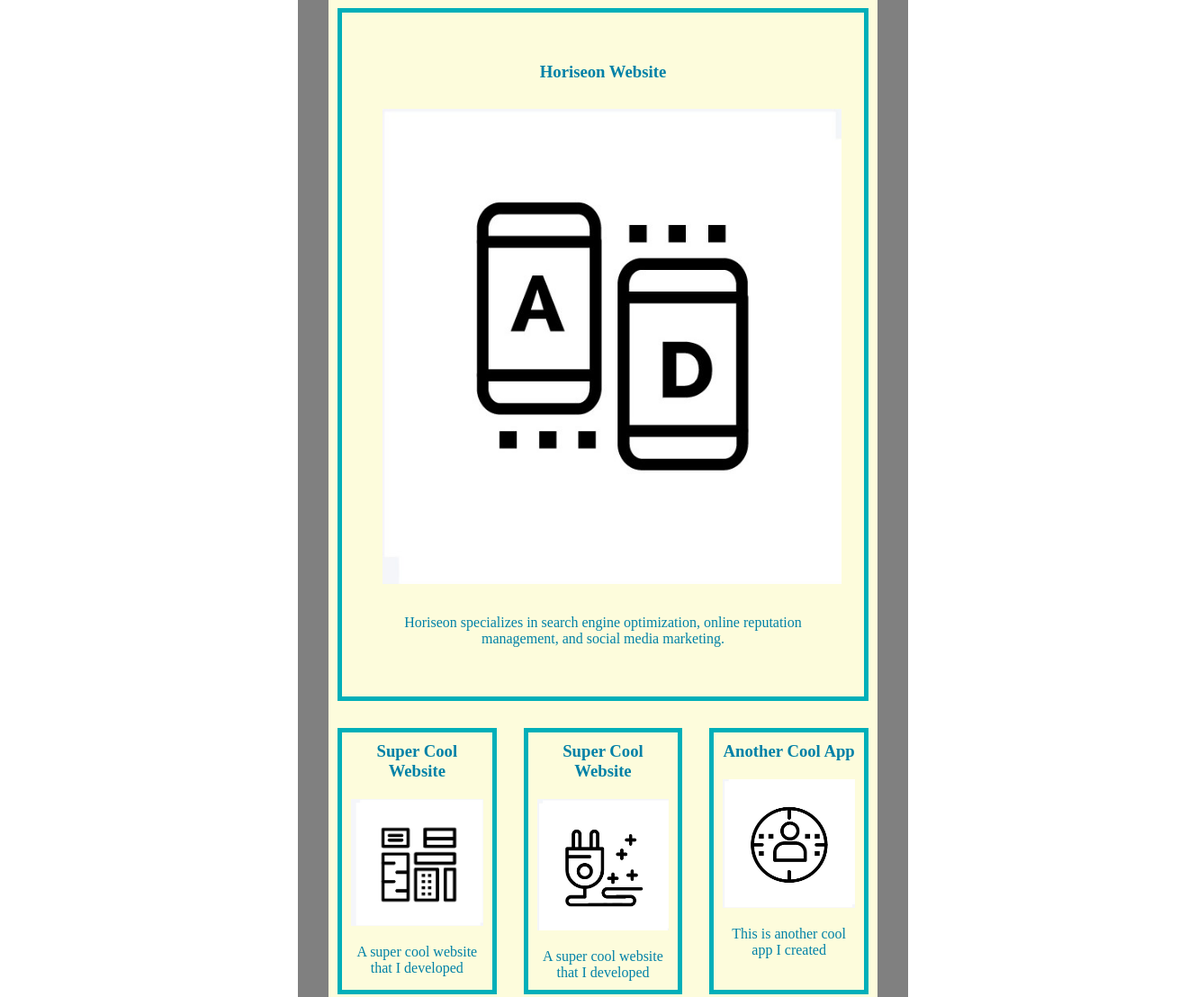
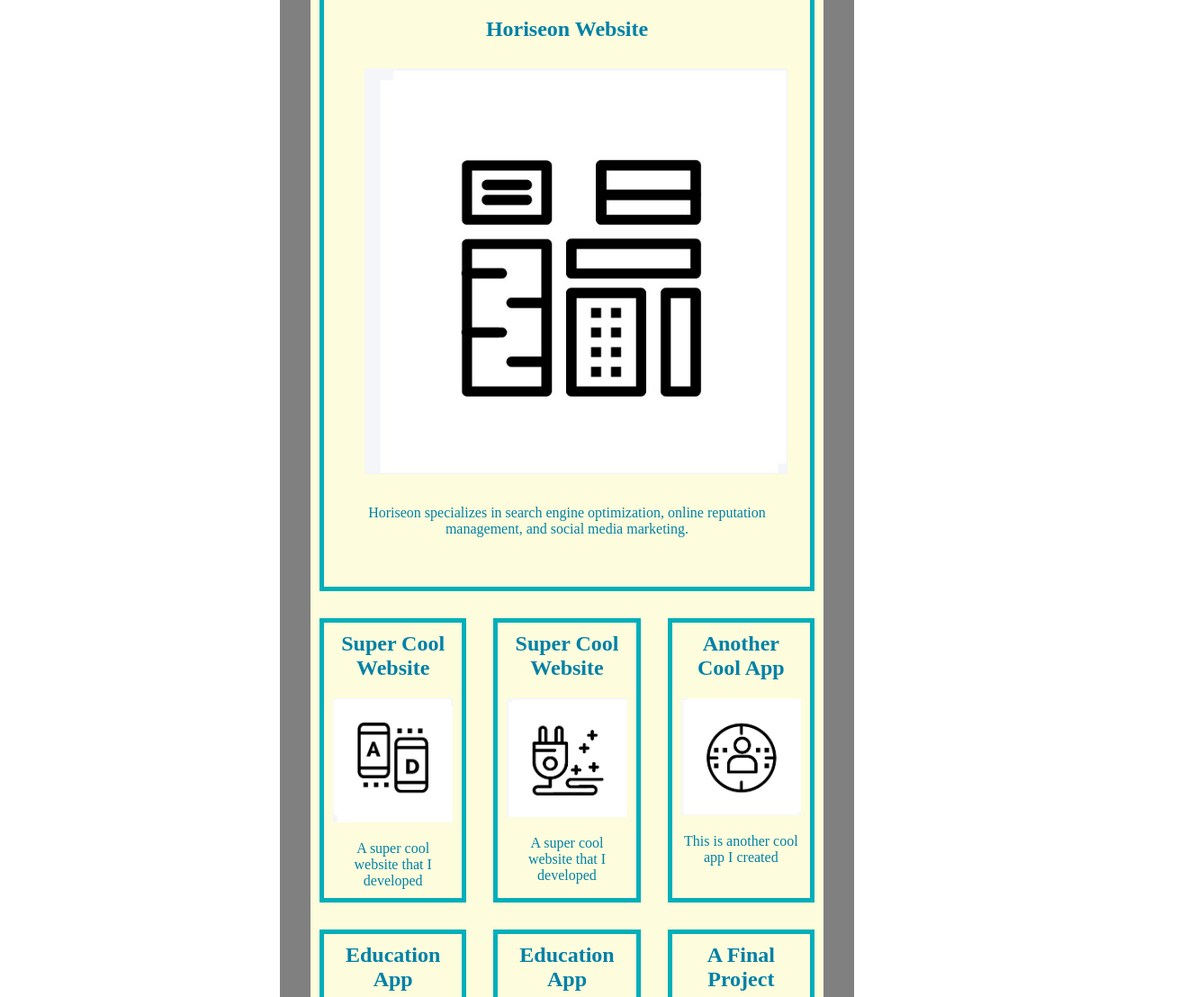
Before and after one commit to ddurmala/dana_prof_portfolio, a plain HTML site: page index.html in a window 1280 px wide. Shown: the part 920-2028 px from the top of the page at 90% size, 1320 px wide, since content can reach past the window. Drawn offline with Linux system fonts and the light colour scheme; a web font is replaced by a local one.

Commit message:
switched icons

```diff
--- a/assets/css/style.css
+++ b/assets/css/style.css
@@ -18,7 +18,6 @@
 html,
 body {
     height: 100%;
-    width: 100%;
 }
 
 body {
@@ -26,6 +25,7 @@ body {
     flex-direction: column;
     flex: 1;
     padding: 10px;
+    max-width: 1200px;
 }
 
 img {
@@ -49,7 +49,7 @@ img {
     justify-content: flex-end;
     flex-direction: column;
     background-size: cover;
-    top: 50px;
+    margin-top: 50px;
 }
 
 .logo {
@@ -65,7 +65,7 @@ img {
     position: absolute;
     display: block;
     /*z-index: 2;*/
-    right: 15px;
+    right: 30px;
 }
 
 ul {
@@ -74,7 +74,7 @@ ul {
 }
 
 .header-pic {
-    display: block;
+
     width: 100%;
     background-size: cover;
     top: 30px;
@@ -120,6 +120,10 @@ h2 {
 
 }
 
+h3 {
+    font-size: 24px;
+}
+
 section article.mainApp {
     grid-column: 1 / 4;
     padding: 45px 25px;
@@ -135,6 +139,7 @@ section article.mainApp {
     width: auto;
 }
 
+
 #contactinfo {
     display: flex;
     flex-direction: column;
@@ -142,9 +147,9 @@ section article.mainApp {
 }
 
 
-@media (max-width 400px) {
-    html {
-        width: 100%;
+@media (max-width: 400px) {
+    .logo {
+        font-size: 24px;
     }
 }
 
@@ -160,7 +165,7 @@ section article.mainApp {
 
     #aboutme,
     ul {
-        font-size: 30px;
+        font-size: 24px;
     }
 
     #mywork {
@@ -170,8 +175,9 @@ section article.mainApp {
 
 }
 
-@media (min-width: 2000px) {
+/*@media (min-width: 2000px) {
     html {
-        width: 80%;
+        width: 100%;
+        align-items: center;
     }
-}
+}*/
--- a/index.html
+++ b/index.html
@@ -45,17 +45,17 @@
             <div class="work-list">
                 <article class="mainApp">
                     <h3>Horiseon Website</h3>
-                    <a href=" https://ddurmala.github.io/horiseon_refactor/"><img class="mainapp-icon"
-                            src="./assets/css/images/icons/tech-icon-5.jpg"
-                            alt="black & white tech icon showing two phones"></a>
+                    <a href=" https://ddurmala.github.io/horiseon_refactor/"><img class="icon"
+                            src="./assets/css/images/icons/tech-icon-2.jpg"
+                            alt="black and white icon showing web elements"></a>
                     <p>Horiseon specializes in search engine optimization, online reputation management, and social
                         media marketing.</p>
                 </article>
 
                 <article class="supercoolwebsite">
                     <h3>Super Cool Website</h3>
-                    <img class="icon" src="./assets/css/images/icons/tech-icon-2.jpg"
-                        alt="black and white icon showing web elements">
+                    <img class="mainapp-icon" src="./assets/css/images/icons/tech-icon-5.jpg"
+                        alt="black & white tech icon showing two phones">
                     <p> A super cool website that I developed</p>
                 </article>
 
```
